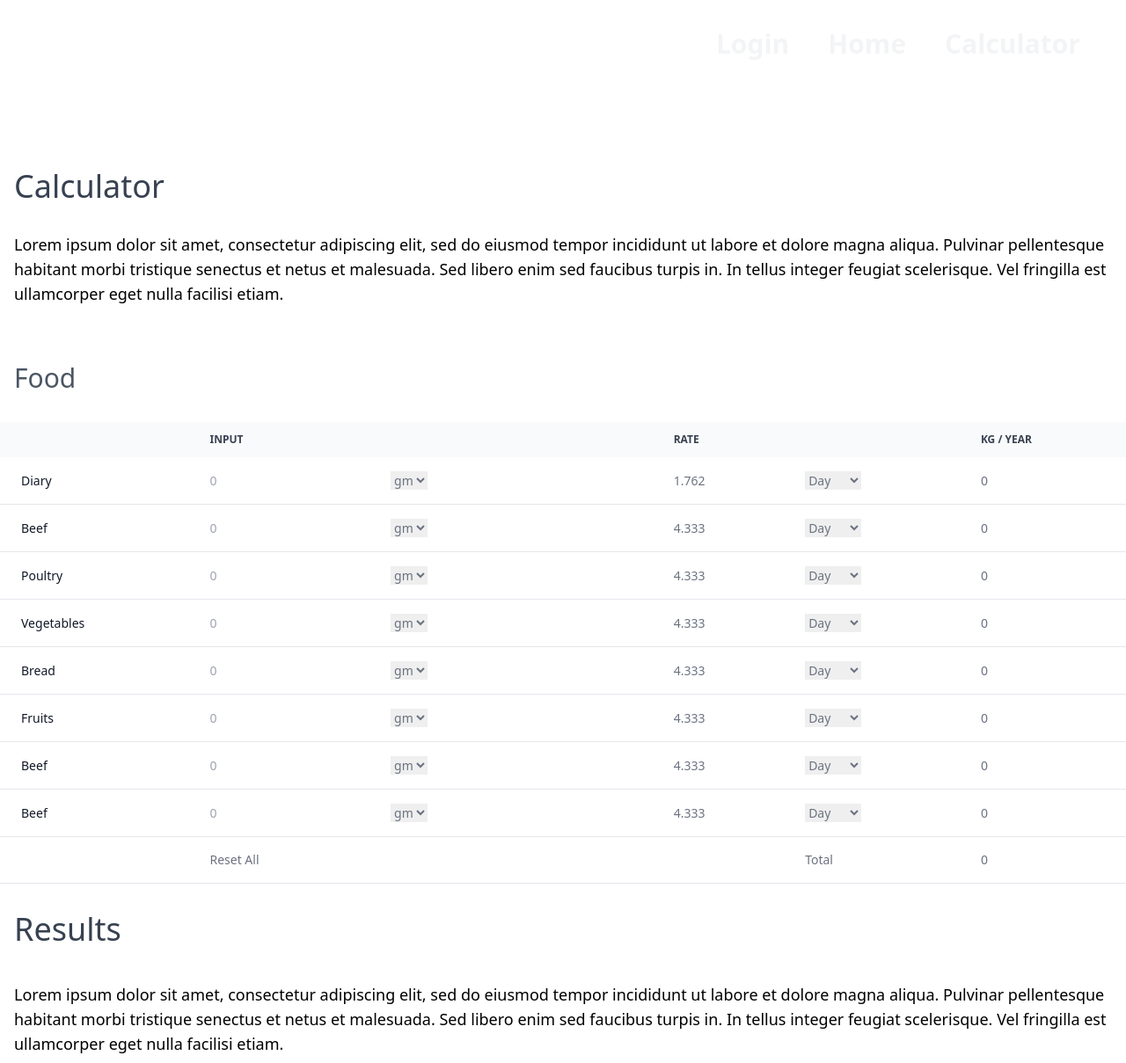
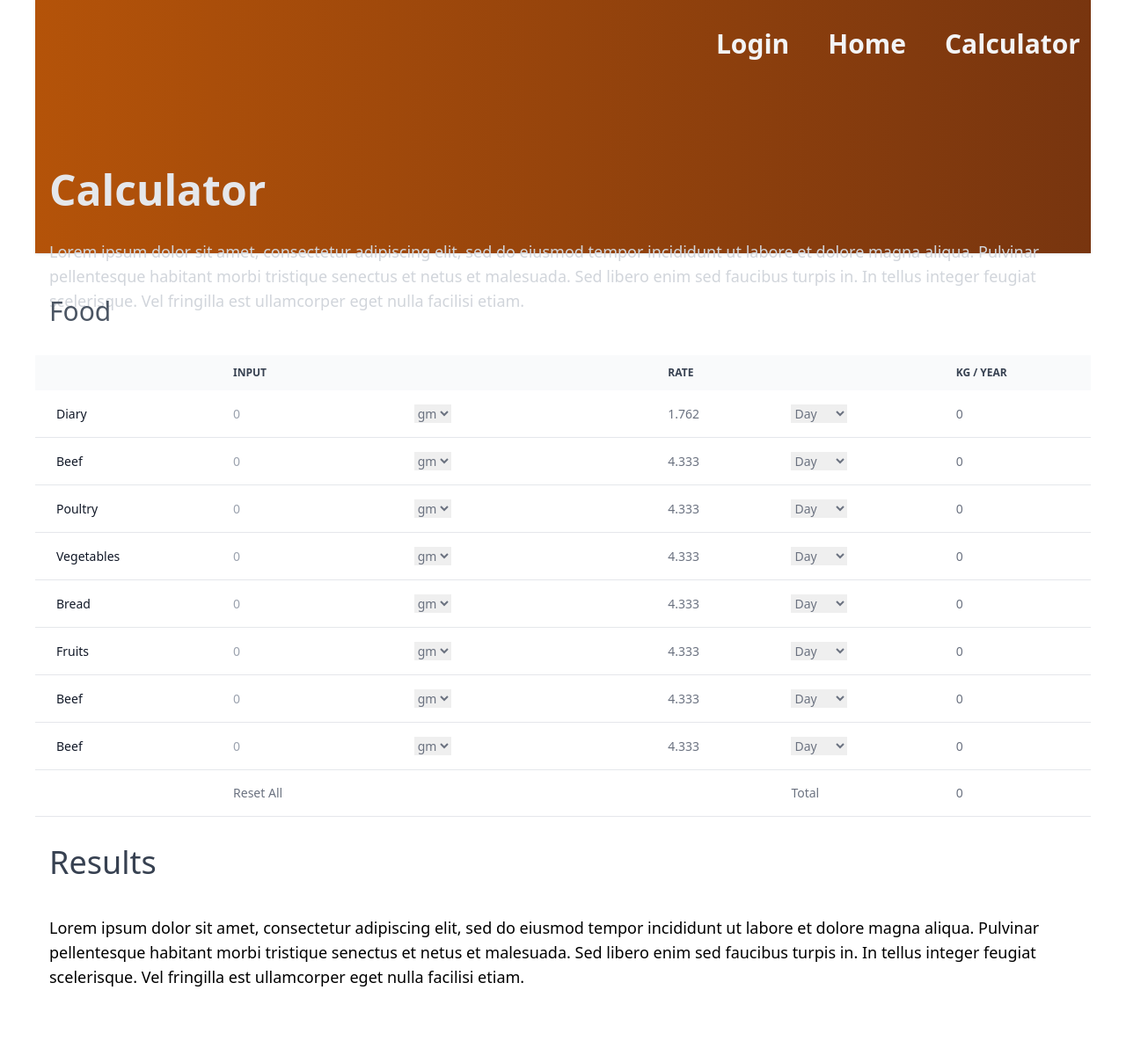
Before and after one commit to MoniMurray/september_hackathon_team7, a Django app: page /calculator/ in a window 1280 px wide. Shown: the whole page at 88% size. After the commit the page ends 1122 px from the top, so only its background shows below. Run offline with Django 3.2, Linux system fonts and the light colour scheme; style sheets or scripts are compiled from the project's sources; some libraries are stand-ins or nearby versions.

Commit message:
ensure all items are aligned

```diff
--- a/calculator/templates/calculator/calculator.html
+++ b/calculator/templates/calculator/calculator.html
@@ -17,17 +17,17 @@
 
 
 <!-- calculator -->
-<div class="css-test">
+<div class="px-10 css-test">
 	<section id="calculator">
-		<div class="px-4 pt-48 pb-16 caluclator about-caluculator">
-			<h1 class="text-4xl pb-8 text-gray-700"> Calculator</h1>
-			<p class='text-lg'>Lorem ipsum dolor sit amet, consectetur adipiscing elit, sed do eiusmod tempor incididunt ut labore et
+		<div class="px-4 pt-48 pb-16 h-72 bg-gradient-to-r  from-yellow-700 to-yellow-900 shadow caluclator about-caluculator ">
+			<h1 class="text-5xl font-bold pb-8 text-gray-200 "> Calculator</h1>
+			<p class='text-lg text-gray-300 leading-loose'>Lorem ipsum dolor sit amet, consectetur adipiscing elit, sed do eiusmod tempor incididunt ut labore et
 				dolore magna aliqua. Pulvinar pellentesque habitant morbi tristique senectus et netus et malesuada. Sed
 				libero enim sed faucibus turpis in. In tellus integer feugiat scelerisque. Vel fringilla est ullamcorper
 				eget nulla facilisi etiam.
 			</p>
 		</div>
-		<h2 class='px-4 pb-8 text-3xl text-gray-600'> Food </h2>
+		<h2 class='pt-12 px-4 pb-8 text-3xl text-gray-600'> Food </h2>
 		<div id="holder" class='overflow-x-auto'>
 			<div class="calculator calculator-food relative overflow-x-auto " id="food">
 				<table class='table-auto w-full text-sm text-left text-gray-500 dark:text-gray-400 '>
```
